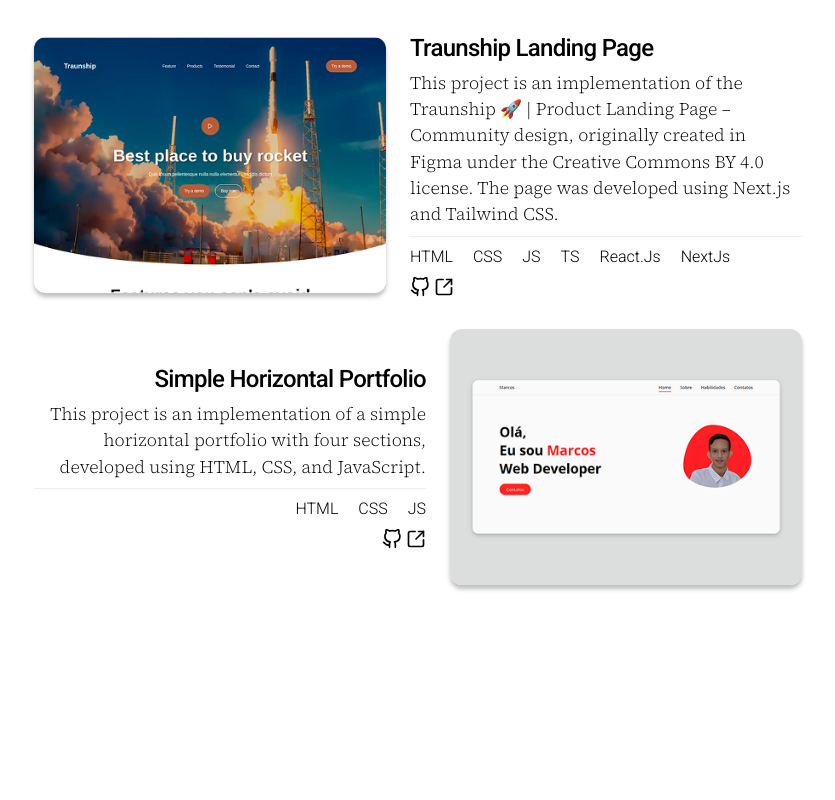
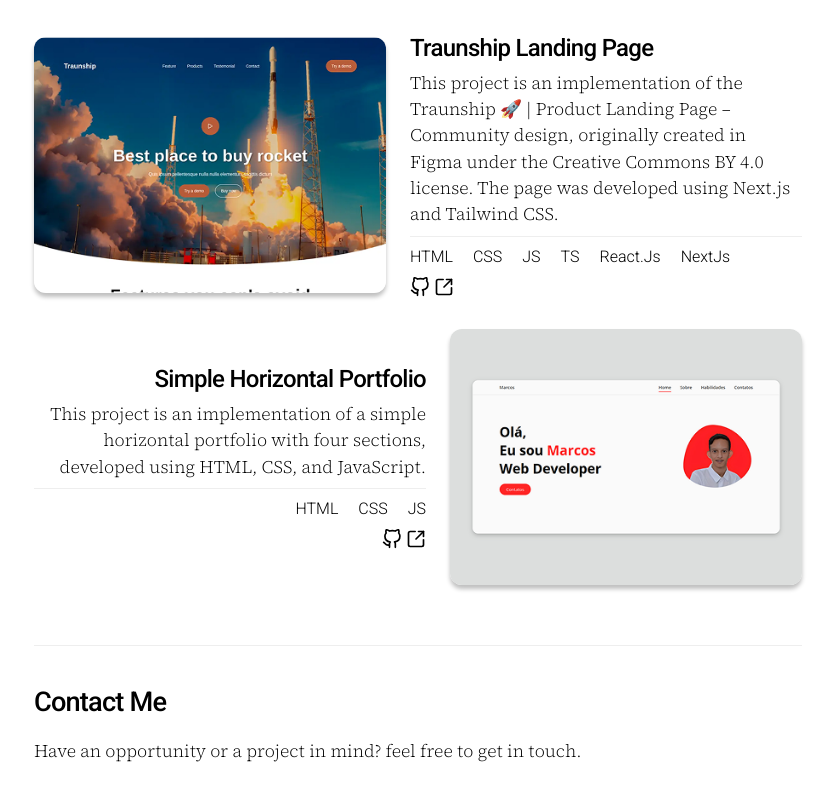
Before and after one commit to MarcosAntonio15243/MarcosAntonio15243.github.io, a Next.js app: page / in a window 1280 px wide. Shown: the part 1681-2481 px from the top of the page, without its empty margins (222-1057 px from the left). Before the commit the page ends 2326 px from the top, so only its background shows below. Built offline with nearby package versions, Linux system fonts and the light colour scheme.

Commit message:
feat: Adicionando elementos básicos da seção de contact me

```diff
--- a/src/app/page.tsx
+++ b/src/app/page.tsx
@@ -171,6 +171,19 @@ export default function Home() {
               })}
             </div>
           </section>
+
+          <Divider />
+
+          <section id="contact" className="flex flex-col gap-5">
+            <h2>Contact Me</h2>
+            <p>Have an opportunity or a project in mind? feel free to get in touch.</p>
+            <form>
+              <div className="flex flex-row gap-10">
+
+              </div>
+            </form>
+          </section>
+
         </div>
       </main>
     </div>
```
